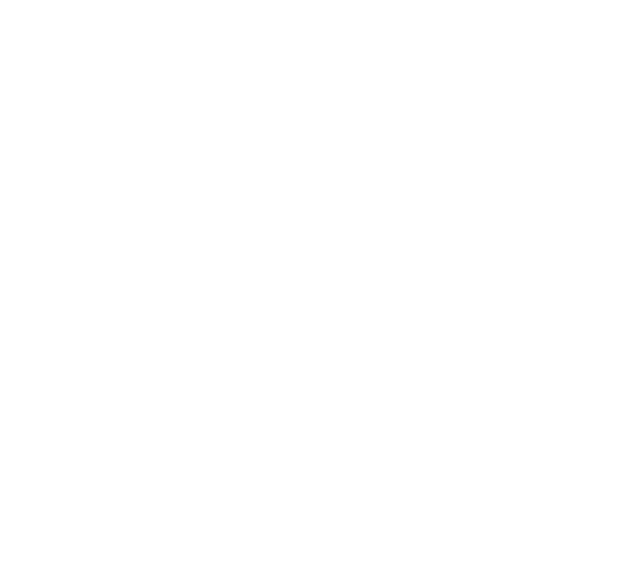
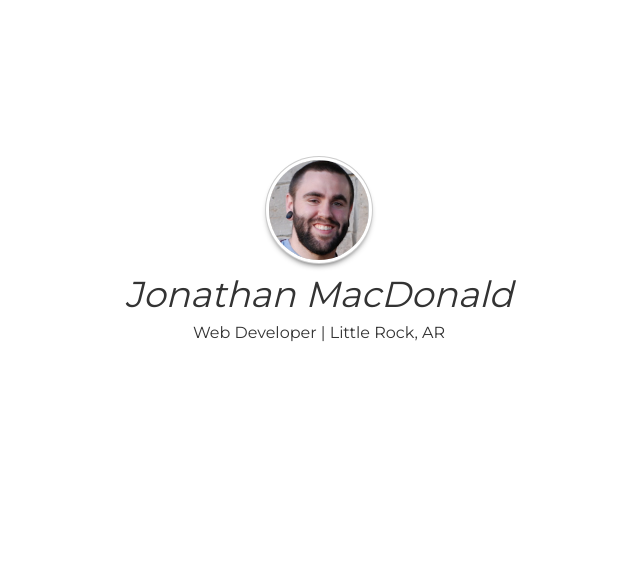
Before and after one commit to eiei0/eiei0.github.io, a PHP site: page / in a window 1280 px wide. Before the commit the part shown is empty. Shown: the top 568 px of the page, without its empty margins (321-961 px from the left). Run offline with PHP 8.4, Linux system fonts and the light colour scheme.

Commit message:
Added header
Created header landing page.

```diff
--- a/home.html
+++ b/home.html
@@ -6,7 +6,17 @@
   <!--[if IE]>
     <script src="http://html5shiv.googlecode.com/svn/trunk/html5.js"></script>
   <![endif]-->
+
+  <link href="stylesheets/style.css" type="text/css" rel="stylesheet" >
+
+  <link href='https://fonts.googleapis.com/css?family=Montserrat' rel='stylesheet' type='text/css'>
   </head>
+
+  <header class="header">
+      <img src="images/avatar.png" width="100" height="100" class="avatar" />
+      <h1>Jonathan MacDonald</h1>
+      <p>Web Developer | Little Rock, AR</p>
+  </header>
 
   <body>
   </body>
--- a/sass/style.scss
+++ b/sass/style.scss
@@ -1,6 +1,42 @@
-@import "compass/reset"
-@import "compass/css3"
+@import "compass/reset";
+@import "compass/css3";
 
+// Montserrat
+
+// Basic Page Styles
 body {
-  color: #333
+  text-align: center;
+  font: 1em/1.5 Montserrat;
+  color: #333;
 }
+
+h1 {
+  font-family: Montserrat;
+  font-size: 2.25em;
+  padding: 0 1em;
+}
+
+a {
+  text-decoration: none;
+}
+
+img {
+  max-width: 100%;
+  height: auto;
+}
+
+// Header
+.header {
+  padding: 10em 0 14em;
+
+  h1 {
+    font-style: italic;
+  }
+}
+
+.avatar {
+  @include box-shadow(0 0 0px 3px #fff, 0 0 0 4px #ccc, 0 4px 6px #333);
+  @include border-radius(50px); // half the avatar size
+  width: 100px;
+  height: 100px;
+}
--- /dev/null
+++ b/stylesheets/style.css
@@ -0,0 +1,110 @@
+/* line 5, ../../../.rvm/gems/ruby-2.3.0/gems/compass-core-1.0.3/stylesheets/compass/reset/_utilities.scss */
+html, body, div, span, applet, object, iframe,
+h1, h2, h3, h4, h5, h6, p, blockquote, pre,
+a, abbr, acronym, address, big, cite, code,
+del, dfn, em, img, ins, kbd, q, s, samp,
+small, strike, strong, sub, sup, tt, var,
+b, u, i, center,
+dl, dt, dd, ol, ul, li,
+fieldset, form, label, legend,
+table, caption, tbody, tfoot, thead, tr, th, td,
+article, aside, canvas, details, embed,
+figure, figcaption, footer, header, hgroup,
+menu, nav, output, ruby, section, summary,
+time, mark, audio, video {
+  margin: 0;
+  padding: 0;
+  border: 0;
+  font: inherit;
+  font-size: 100%;
+  vertical-align: baseline;
+}
+
+/* line 22, ../../../.rvm/gems/ruby-2.3.0/gems/compass-core-1.0.3/stylesheets/compass/reset/_utilities.scss */
+html {
+  line-height: 1;
+}
+
+/* line 24, ../../../.rvm/gems/ruby-2.3.0/gems/compass-core-1.0.3/stylesheets/compass/reset/_utilities.scss */
+ol, ul {
+  list-style: none;
+}
+
+/* line 26, ../../../.rvm/gems/ruby-2.3.0/gems/compass-core-1.0.3/stylesheets/compass/reset/_utilities.scss */
+table {
+  border-collapse: collapse;
+  border-spacing: 0;
+}
+
+/* line 28, ../../../.rvm/gems/ruby-2.3.0/gems/compass-core-1.0.3/stylesheets/compass/reset/_utilities.scss */
+caption, th, td {
+  text-align: left;
+  font-weight: normal;
+  vertical-align: middle;
+}
+
+/* line 30, ../../../.rvm/gems/ruby-2.3.0/gems/compass-core-1.0.3/stylesheets/compass/reset/_utilities.scss */
+q, blockquote {
+  quotes: none;
+}
+/* line 103, ../../../.rvm/gems/ruby-2.3.0/gems/compass-core-1.0.3/stylesheets/compass/reset/_utilities.scss */
+q:before, q:after, blockquote:before, blockquote:after {
+  content: "";
+  content: none;
+}
+
+/* line 32, ../../../.rvm/gems/ruby-2.3.0/gems/compass-core-1.0.3/stylesheets/compass/reset/_utilities.scss */
+a img {
+  border: none;
+}
+
+/* line 116, ../../../.rvm/gems/ruby-2.3.0/gems/compass-core-1.0.3/stylesheets/compass/reset/_utilities.scss */
+article, aside, details, figcaption, figure, footer, header, hgroup, main, menu, nav, section, summary {
+  display: block;
+}
+
+/* line 7, ../sass/style.scss */
+body {
+  text-align: center;
+  font: 1em/1.5 Montserrat;
+  color: #333;
+}
+
+/* line 13, ../sass/style.scss */
+h1 {
+  font-family: Montserrat;
+  font-size: 2.25em;
+  padding: 0 1em;
+}
+
+/* line 19, ../sass/style.scss */
+a {
+  text-decoration: none;
+}
+
+/* line 23, ../sass/style.scss */
+img {
+  max-width: 100%;
+  height: auto;
+}
+
+/* line 29, ../sass/style.scss */
+.header {
+  padding: 10em 0 14em;
+}
+/* line 32, ../sass/style.scss */
+.header h1 {
+  font-style: italic;
+}
+
+/* line 37, ../sass/style.scss */
+.avatar {
+  -moz-box-shadow: 0 0 0px 3px #fff, 0 0 0 4px #ccc, 0 4px 6px #333;
+  -webkit-box-shadow: 0 0 0px 3px #fff, 0 0 0 4px #ccc, 0 4px 6px #333;
+  box-shadow: 0 0 0px 3px #fff, 0 0 0 4px #ccc, 0 4px 6px #333;
+  -moz-border-radius: 50px;
+  -webkit-border-radius: 50px;
+  border-radius: 50px;
+  width: 100px;
+  height: 100px;
+}
```
Also changed, not shown: images/avatar.png (added).
